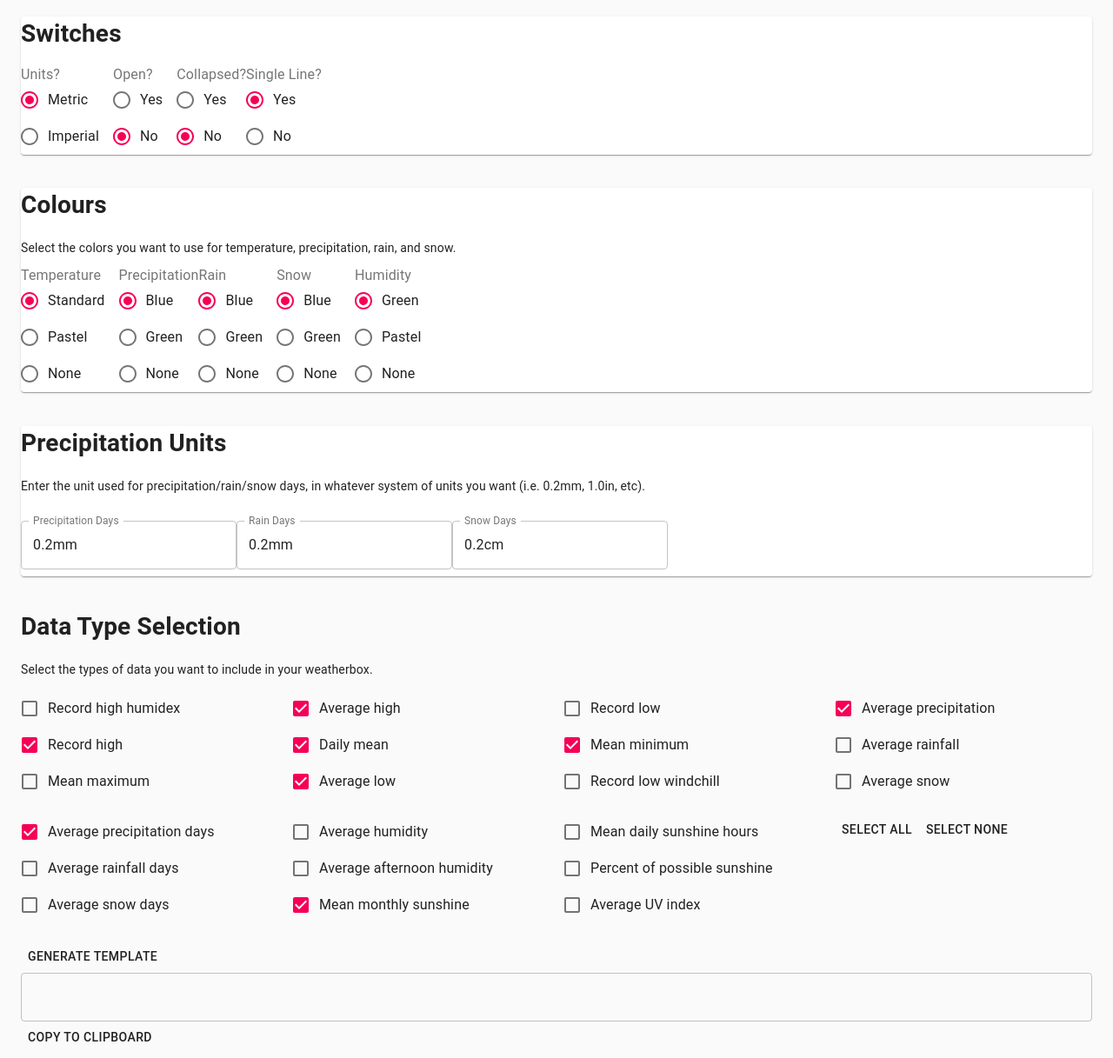
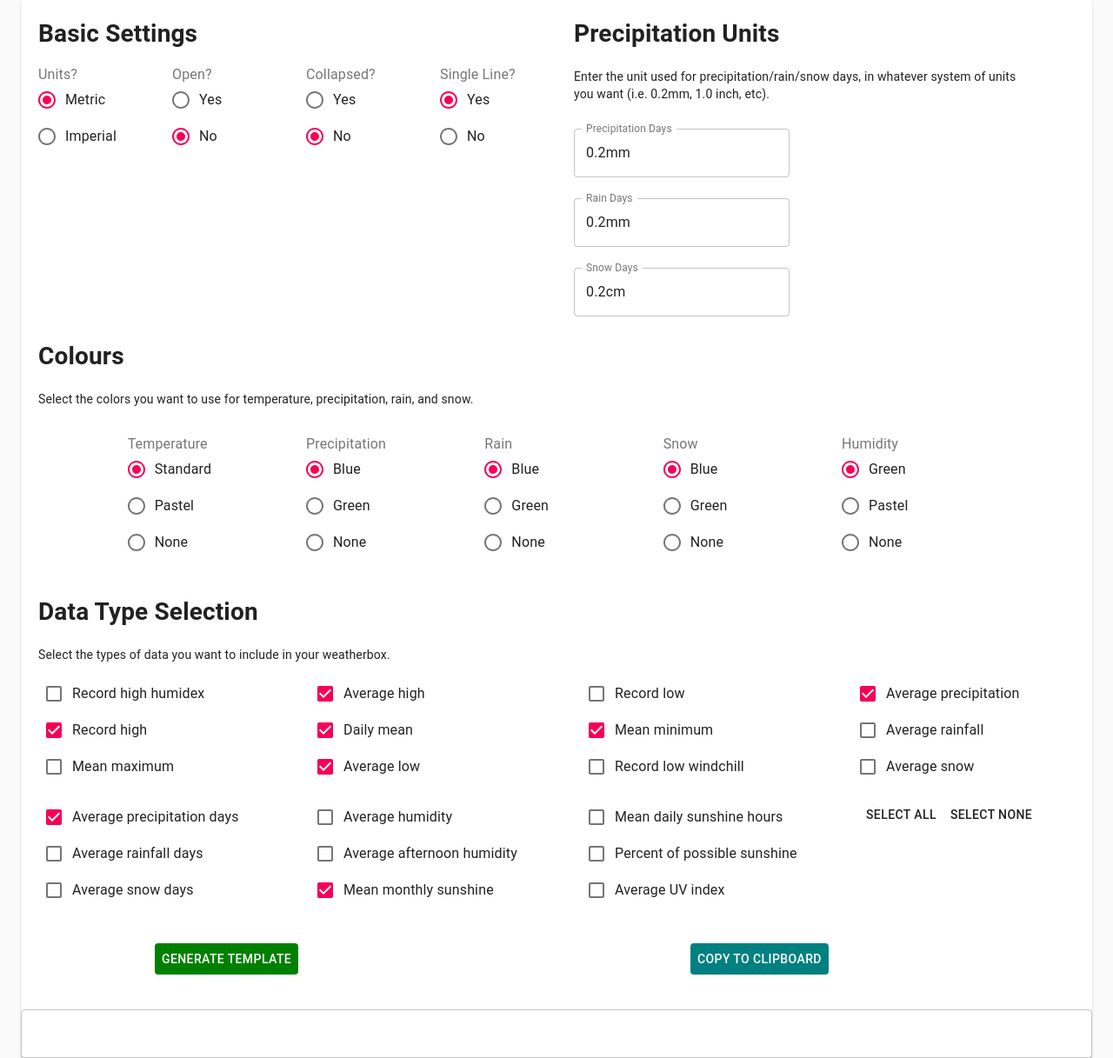
Before and after one commit to adrienvmartin/Weatherbox, a React (Create React App) app: page / in a window 1280 px wide. Shown: the whole page at 87% size. Built offline with nearby package versions, Linux system fonts and the light colour scheme.

Commit message:
Update styling and layout

```diff
--- a/src/App.css
+++ b/src/App.css
@@ -32,3 +32,9 @@
 .settingsItem {
   margin-left: 50px;
 }
+
+.switches {
+  align-content: flex-end;
+  display: flex;
+  padding: auto;
+}
--- a/src/App.tsx
+++ b/src/App.tsx
@@ -1,6 +1,6 @@
 import React, { Fragment } from "react";
 import "./App.css";
-import { CssBaseline, Container } from "@material-ui/core";
+import { CssBaseline, Container, Paper } from "@material-ui/core";
 import Main from "./components/Main";
 
 function App() {
@@ -8,7 +8,9 @@ function App() {
     <Fragment>
       <CssBaseline />
       <Container>
-        <Main />
+        <Paper>
+          <Main />
+        </Paper>
       </Container>
     </Fragment>
   );
--- a/src/components/Grid/RowSelector.tsx
+++ b/src/components/Grid/RowSelector.tsx
@@ -21,7 +21,7 @@ const RowSelector: React.FC<IProps> = props => {
     <Fragment>
       <h1>Data Type Selection</h1>
       <p>Select the types of data you want to include in your weatherbox.</p>
-      <Grid container spacing={2}>
+      <Grid container spacing={2} style={{ marginLeft: 'auto', marginRight: 'auto' }}>
         <Grid item xs={3}>
           <FormControl component="fieldset">
             <FormGroup>
--- a/src/components/Main.tsx
+++ b/src/components/Main.tsx
@@ -4,7 +4,7 @@ import { Colours } from "../constants";
 import RowSelector from "./Grid/RowSelector";
 import { Category } from "../constants";
 import { dataParser } from "../dataParser";
-import { TextField, Button } from "@material-ui/core";
+import { TextField, Button, Grid } from "@material-ui/core";
 
 interface ISettingsState {
   metric: string;
@@ -297,6 +297,8 @@ class Main extends React.Component<{}, IState> {
 
     return (
       <Fragment>
+        <Grid container style={{ marginLeft: "20px", marginRight: "20px" }}>
+          <Grid item xs={12}>
             <GridSettings
               metric={metric}
               open={open}
@@ -313,25 +315,56 @@ class Main extends React.Component<{}, IState> {
               onChange={this.onChange}
             />
             <br />
+          </Grid>
+          <Grid item xs={12}>
             <RowSelector
               rows={data}
               onChange={this.changeRowbox}
               selectAllChecks={this.selectAllChecks}
               selectNone={this.selectNone}
             />
+          </Grid>
+        </Grid>
         <br />
-        <Button onClick={this.generate}>Generate Template</Button>
         <br />
+        <Grid
+          container
+          justify="center"
+          style={{ marginLeft: "auto", marginRight: "auto" }}
+        >
+          <Grid item xs={3}>
+            <Button
+              style={{ backgroundColor: "green", color: "white" }}
+              onClick={this.generate}
+            >
+              Generate Template
+            </Button>{" "}
+          </Grid>
+          <Grid item xs={3} />
+          <Grid item xs={3}>
+            <Button
+              style={{ backgroundColor: "teal", color: "white" }}
+              onClick={this.copyText}
+            >
+              Copy To Clipboard
+            </Button>
+          </Grid>
+          <Grid item xs={12}>
+            <br />
+            <br />
+          </Grid>
+          <Grid item xs={12}>
             <TextField
               id="output"
               multiline
               variant="outlined"
-          rowsMax="20"
+              rowsMax="30"
               value={output}
               fullWidth
             />
             <br />
-        <Button onClick={this.copyText}>Copy To Clipboard</Button>
+          </Grid>
+        </Grid>
       </Fragment>
     );
   }
--- a/src/components/Settings/ColourSettings.tsx
+++ b/src/components/Settings/ColourSettings.tsx
@@ -5,7 +5,8 @@ import {
   RadioGroup,
   FormControl,
   FormLabel,
-  FormControlLabel
+  FormControlLabel,
+  Grid
 } from "@material-ui/core";
 
 interface IProps {
@@ -29,12 +30,16 @@ const ColourSettings: React.FC<IProps> = ({
 
   return (
     <div>
+      <Grid container spacing={0} alignItems="center" justify="center" style={{ marginLeft: "auto", marginRight: "auto" }}>
+        <Grid item xs={12} style={{ marginLeft:'auto', marginRight: 'auto' }}>
           <h1>Colours</h1>
           <p>
-        Select the colors you want to use for temperature, precipitation, rain,
-        and snow.
+            Select the colors you want to use for temperature, precipitation,
+            rain, and snow.
           </p>
-      <div className="settingsContainer">
+          <br />
+        </Grid>
+        <Grid item xs={2}>
           <FormControl>
             <FormLabel>Temperature</FormLabel>
             <RadioGroup
@@ -56,6 +61,8 @@ const ColourSettings: React.FC<IProps> = ({
               <FormControlLabel value={NONE} control={<Radio />} label="None" />
             </RadioGroup>
           </FormControl>
+        </Grid>
+        <Grid item xs={2}>
           <FormControl>
             <FormLabel>Precipitation</FormLabel>
             <RadioGroup
@@ -65,11 +72,16 @@ const ColourSettings: React.FC<IProps> = ({
               onChange={onChange}
             >
               <FormControlLabel value={BLUE} control={<Radio />} label="Blue" />
-            <FormControlLabel value={GREEN} control={<Radio />} label="Green" />
+              <FormControlLabel
+                value={GREEN}
+                control={<Radio />}
+                label="Green"
+              />
               <FormControlLabel value={NONE} control={<Radio />} label="None" />
             </RadioGroup>
           </FormControl>
-        <br />
+        </Grid>
+        <Grid item xs={2}>
           <FormControl>
             <FormLabel>Rain</FormLabel>
             <RadioGroup
@@ -79,10 +91,16 @@ const ColourSettings: React.FC<IProps> = ({
               onChange={onChange}
             >
               <FormControlLabel value={BLUE} control={<Radio />} label="Blue" />
-            <FormControlLabel value={GREEN} control={<Radio />} label="Green" />
+              <FormControlLabel
+                value={GREEN}
+                control={<Radio />}
+                label="Green"
+              />
               <FormControlLabel value={NONE} control={<Radio />} label="None" />
             </RadioGroup>
           </FormControl>
+        </Grid>
+        <Grid item xs={2}>
           <FormControl>
             <FormLabel>Snow</FormLabel>
             <RadioGroup
@@ -92,10 +110,16 @@ const ColourSettings: React.FC<IProps> = ({
               onChange={onChange}
             >
               <FormControlLabel value={BLUE} control={<Radio />} label="Blue" />
-            <FormControlLabel value={GREEN} control={<Radio />} label="Green" />
+              <FormControlLabel
+                value={GREEN}
+                control={<Radio />}
+                label="Green"
+              />
               <FormControlLabel value={NONE} control={<Radio />} label="None" />
             </RadioGroup>
           </FormControl>
+        </Grid>
+        <Grid item xs={2}>
           <FormControl>
             <FormLabel>Humidity</FormLabel>
             <RadioGroup
@@ -104,7 +128,11 @@ const ColourSettings: React.FC<IProps> = ({
               value={humidColour}
               onChange={onChange}
             >
-            <FormControlLabel value={GREEN} control={<Radio />} label="Green" />
+              <FormControlLabel
+                value={GREEN}
+                control={<Radio />}
+                label="Green"
+              />
               <FormControlLabel
                 value={PASTEL}
                 control={<Radio />}
@@ -113,7 +141,8 @@ const ColourSettings: React.FC<IProps> = ({
               <FormControlLabel value={NONE} control={<Radio />} label="None" />
             </RadioGroup>
           </FormControl>
-      </div>
+        </Grid>
+      </Grid>
     </div>
   );
 };
--- a/src/components/Settings/GridSettings.tsx
+++ b/src/components/Settings/GridSettings.tsx
@@ -3,7 +3,7 @@ import Switches from "./Switches";
 import ColourSettings from "./ColourSettings";
 import UnitDays from "./UnitDays";
 import { Colours } from "../../constants";
-import { Paper } from "@material-ui/core";
+import { Grid } from "@material-ui/core";
 
 interface IProps {
   metric: string;
@@ -21,7 +21,7 @@ interface IProps {
   onChange: (e) => any;
 }
 
-const GridSettings: React.FC<IProps> = (props) => {
+const GridSettings: React.FC<IProps> = props => {
   const {
     metric,
     open,
@@ -35,11 +35,12 @@ const GridSettings: React.FC<IProps> = (props) => {
     unitPrecipDays,
     unitRainDays,
     unitSnowDays,
-      onChange,
+    onChange
   } = props;
   return (
     <Fragment>
-        <Paper>
+      <Grid container justify="center" style={{ marginLeft: 'auto', marginRight: 'auto' }}>
+        <Grid item xs={6}>
           <Switches
             metric={metric}
             open={open}
@@ -47,9 +48,17 @@ const GridSettings: React.FC<IProps> = (props) => {
             singleLine={singleLine}
             onChange={onChange}
           />
-        </Paper>
+        </Grid>
         <br />
-        <Paper>
+        <Grid item xs={6}>
+          <UnitDays
+            unitPrecipDays={unitPrecipDays}
+            unitRainDays={unitRainDays}
+            unitSnowDays={unitSnowDays}
+            onChange={onChange}
+          />
+        </Grid>
+        <Grid item xs={12}>
           <ColourSettings
             tempColour={tempColour}
             precipColour={precipColour}
@@ -58,16 +67,9 @@ const GridSettings: React.FC<IProps> = (props) => {
             humidColour={humidColour}
             onChange={onChange}
           />
-        </Paper>
+        </Grid>
         <br />
-        <Paper>
-          <UnitDays
-            unitPrecipDays={unitPrecipDays}
-            unitRainDays={unitRainDays}
-            unitSnowDays={unitSnowDays}
-            onChange={onChange}
-          />
-        </Paper>
+      </Grid>
     </Fragment>
   );
 };
--- a/src/components/Settings/Switches.tsx
+++ b/src/components/Settings/Switches.tsx
@@ -4,7 +4,8 @@ import {
   RadioGroup,
   FormControl,
   FormLabel,
-  FormControlLabel
+  FormControlLabel,
+  Grid
 } from "@material-ui/core";
 
 interface IProps {
@@ -19,8 +20,10 @@ const Switches: React.FC<IProps> = props => {
   const { metric, collapsed, open, singleLine, onChange } = props;
   return (
     <Fragment>
-      <h1>Switches</h1>
+      <h1>Basic Settings</h1>
       <div className="switches">
+        <Grid container style={{ marginLeft: 'auto', marginRight: 'auto' }}>
+          <Grid item xs={3}>
             <FormControl component="fieldset">
               <FormLabel component="legend">Units?</FormLabel>
               <RadioGroup
@@ -41,6 +44,8 @@ const Switches: React.FC<IProps> = props => {
                 />
               </RadioGroup>
             </FormControl>
+          </Grid>
+          <Grid item xs={3}>
             <FormControl component="fieldset">
               <FormLabel component="legend">Open?</FormLabel>
               <RadioGroup
@@ -49,10 +54,20 @@ const Switches: React.FC<IProps> = props => {
                 value={open}
                 onChange={onChange}
               >
-            <FormControlLabel value={"true"} control={<Radio />} label="Yes" />
-            <FormControlLabel value={"false"} control={<Radio />} label="No" />
+                <FormControlLabel
+                  value={"true"}
+                  control={<Radio />}
+                  label="Yes"
+                />
+                <FormControlLabel
+                  value={"false"}
+                  control={<Radio />}
+                  label="No"
+                />
               </RadioGroup>
             </FormControl>
+          </Grid>
+          <Grid item xs={3}>
             <FormControl component="fieldset">
               <FormLabel component="legend">Collapsed?</FormLabel>
               <RadioGroup
@@ -61,10 +76,20 @@ const Switches: React.FC<IProps> = props => {
                 value={collapsed}
                 onChange={onChange}
               >
-            <FormControlLabel value={"true"} control={<Radio />} label="Yes" />
-            <FormControlLabel value={"false"} control={<Radio />} label="No" />
+                <FormControlLabel
+                  value={"true"}
+                  control={<Radio />}
+                  label="Yes"
+                />
+                <FormControlLabel
+                  value={"false"}
+                  control={<Radio />}
+                  label="No"
+                />
               </RadioGroup>
             </FormControl>
+          </Grid>
+          <Grid item xs={3}>
             <FormControl component="fieldset">
               <FormLabel component="legend">Single Line?</FormLabel>
               <RadioGroup
@@ -73,10 +98,20 @@ const Switches: React.FC<IProps> = props => {
                 value={singleLine}
                 onChange={onChange}
               >
-            <FormControlLabel value={"true"} control={<Radio />} label="Yes" />
-            <FormControlLabel value={"false"} control={<Radio />} label="No" />
+                <FormControlLabel
+                  value={"true"}
+                  control={<Radio />}
+                  label="Yes"
+                />
+                <FormControlLabel
+                  value={"false"}
+                  control={<Radio />}
+                  label="No"
+                />
               </RadioGroup>
             </FormControl>
+          </Grid>
+        </Grid>
       </div>
     </Fragment>
   );
--- a/src/components/Settings/UnitDays.tsx
+++ b/src/components/Settings/UnitDays.tsx
@@ -1,5 +1,5 @@
 import React, { Fragment } from "react";
-import { TextField } from "@material-ui/core";
+import { TextField, Grid } from "@material-ui/core";
 
 interface IProps {
   unitPrecipDays: string;
@@ -16,12 +16,18 @@ const UnitDays: React.FC<IProps> = ({
 }) => {
   return (
     <Fragment>
+      <Grid container>
+        <Grid item xs={10}>
           <h1>Precipitation Units</h1>
           <p>
-        Enter the unit used for precipitation/rain/snow days, in whatever system
-        of units you want (i.e. 0.2mm, 1.0in, etc).
+            Enter the unit used for precipitation/rain/snow days, in whatever
+            system of units you want (i.e. 0.2mm, 1.0 inch, etc).
           </p>
+        </Grid>
+      </Grid>
+      <Grid container style={{ marginLeft: 'auto', marginRight: 'auto' }}>
         <form>
+          <Grid item xs={12}>
             <TextField
               id="outlined-name"
               name="unitPrecipDays"
@@ -31,6 +37,8 @@ const UnitDays: React.FC<IProps> = ({
               margin="normal"
               variant="outlined"
             />
+          </Grid>
+          <Grid item xs={12}>
             <TextField
               id="outlined-name"
               name="unitRainDays"
@@ -40,6 +48,8 @@ const UnitDays: React.FC<IProps> = ({
               margin="normal"
               variant="outlined"
             />
+          </Grid>
+          <Grid item xs={12}>
             <TextField
               id="outlined-name"
               name="unitSnowDays"
@@ -49,7 +59,9 @@ const UnitDays: React.FC<IProps> = ({
               margin="normal"
               variant="outlined"
             />
+          </Grid>
         </form>
+      </Grid>
     </Fragment>
   );
 };
```
Lines whose indentation alone changed are shown as unchanged.
